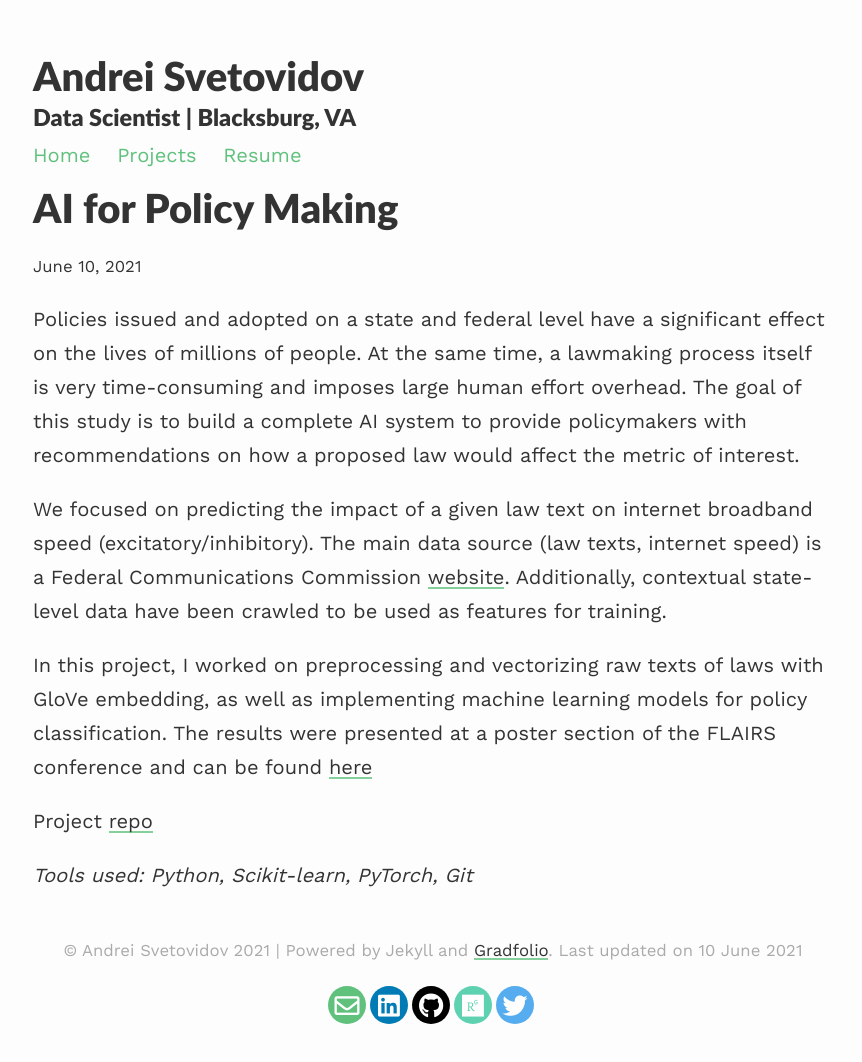
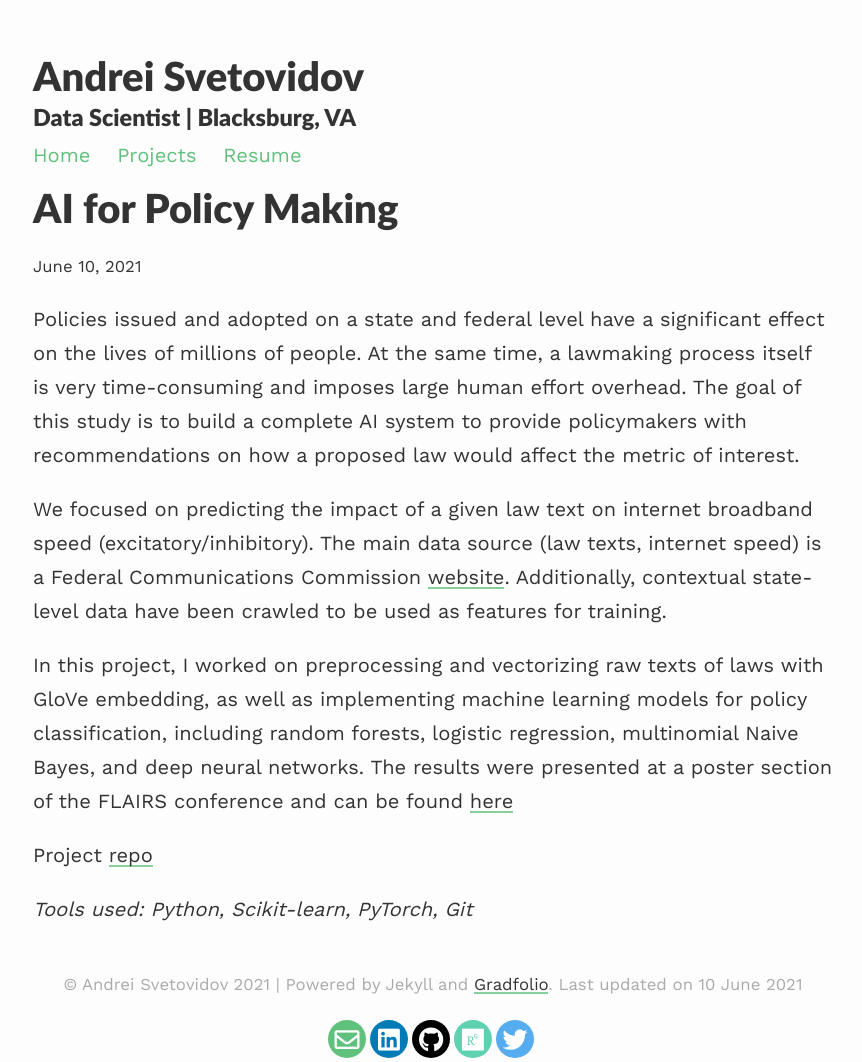
Before and after one commit to svetovidov/gradfolio, a Jekyll site: the page built from _projects/1_project.md, in a window 1280 px wide. Shown: the whole page, without its empty margins (207-1069 px from the left). Built offline with Jekyll 4.4.1, drawn with Linux system fonts in a browser that asks for light colours; nearby versions of some CDN libraries; before the commit the page ends 1028 px from its top, so only the background shows below that.

Commit message:
Updated project 1 description

```diff
--- a/_projects/1_project.md
+++ b/_projects/1_project.md
@@ -8,7 +8,7 @@ Policies issued and adopted on a state and federal level have a significant effe
 
 We focused on predicting the impact of a given law text on internet broadband speed (excitatory/inhibitory). The main data source (law texts, internet speed) is a Federal Communications Commission [website](https://opendata.fcc.gov){:target="_blank"}. Additionally, contextual state-level data have been crawled to be used as features for training.
 
-In this project, I worked on preprocessing and vectorizing raw texts of laws with GloVe embedding, as well as implementing machine learning models for policy classification. The results were presented at a poster section of the FLAIRS conference and can be found [here](https://journals.flvc.org/FLAIRS/article/view/128499){:target="_blank"}
+In this project, I worked on preprocessing and vectorizing raw texts of laws with GloVe embedding, as well as implementing machine learning models for policy classification, including random forests, logistic regression, multinomial Naive Bayes, and deep neural networks. The results were presented at a poster section of the FLAIRS conference and can be found [here](https://journals.flvc.org/FLAIRS/article/view/128499){:target="_blank"}
 
 Project [repo](https://github.com/AI-VTRC/AIassurance){:target="_blank"}
 
```
